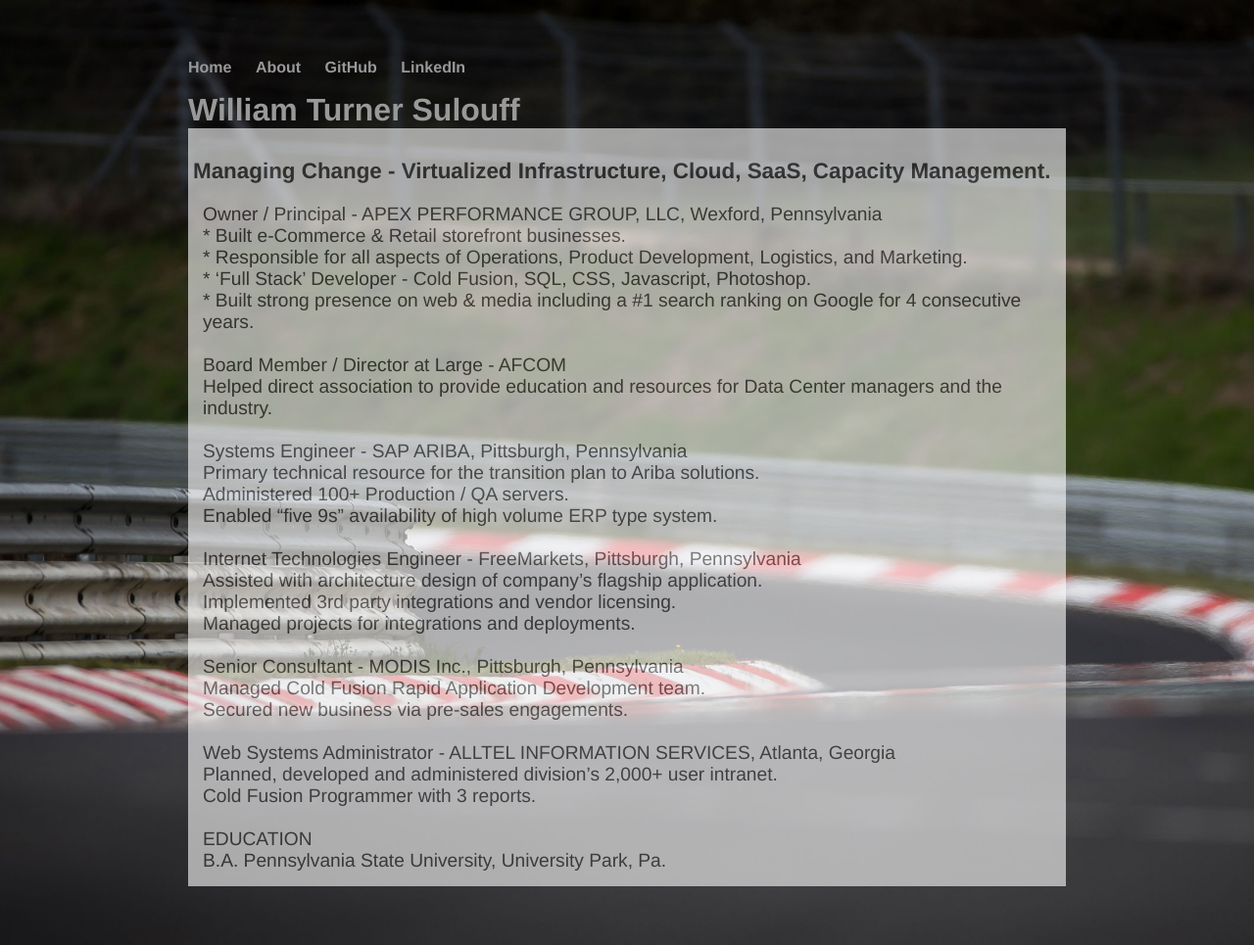
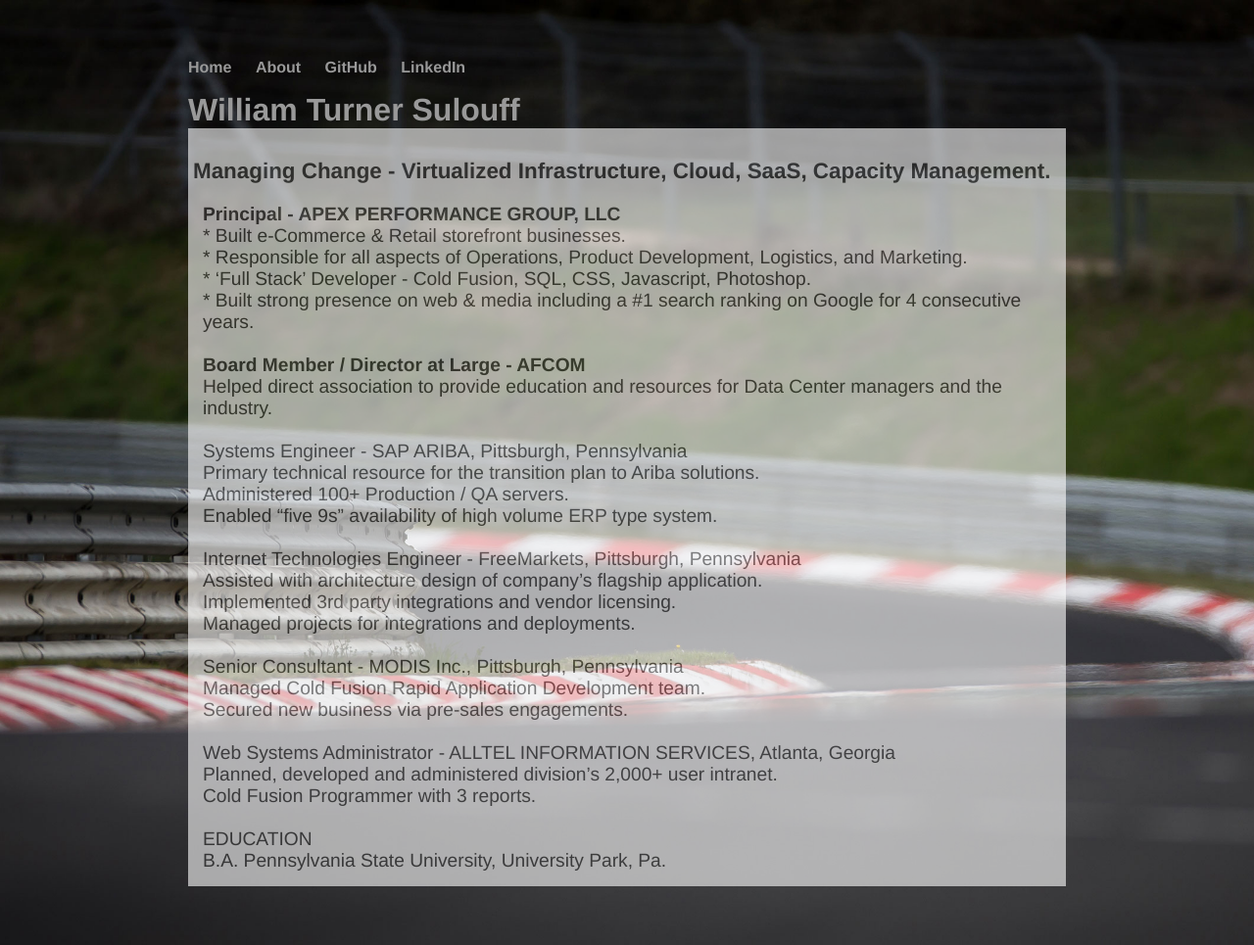
Before and after one commit to apex944/apex944.github.io, a Jekyll site: the page cv/index.html, which Jekyll copies as it is, in a window 1280 px wide. Shown: the whole page at 98% size. Built offline with Jekyll 4.4.1, drawn with Linux system fonts in a browser that asks for light colours.

Commit message:
updated cv2

```diff
--- a/cv/index.html
+++ b/cv/index.html
@@ -50,14 +50,14 @@
                         Managing Change - Virtualized Infrastructure, Cloud, SaaS, Capacity Management.</div>
 
                     <div class="cv2">
-                        Owner / Principal - APEX PERFORMANCE GROUP, LLC, Wexford, Pennsylvania</br>
+                        <b>Principal - APEX PERFORMANCE GROUP, LLC</b></br>
                         * Built e-Commerce & Retail storefront businesses. </br>
                         * Responsible for all aspects of Operations, Product Development, Logistics, and Marketing.</br>
                         * ‘Full Stack’ Developer - Cold Fusion, SQL, CSS, Javascript, Photoshop.</br>
                         * Built strong presence on web & media including a #1 search ranking on Google for 4 consecutive
                         years. </br>
                         </br>
-                        Board Member / Director at Large - AFCOM</br>
+                        <b>Board Member / Director at Large - AFCOM</b></br>
                         Helped direct association to provide education and resources for Data Center managers and the
                         industry.</br>
                         </br>
```
